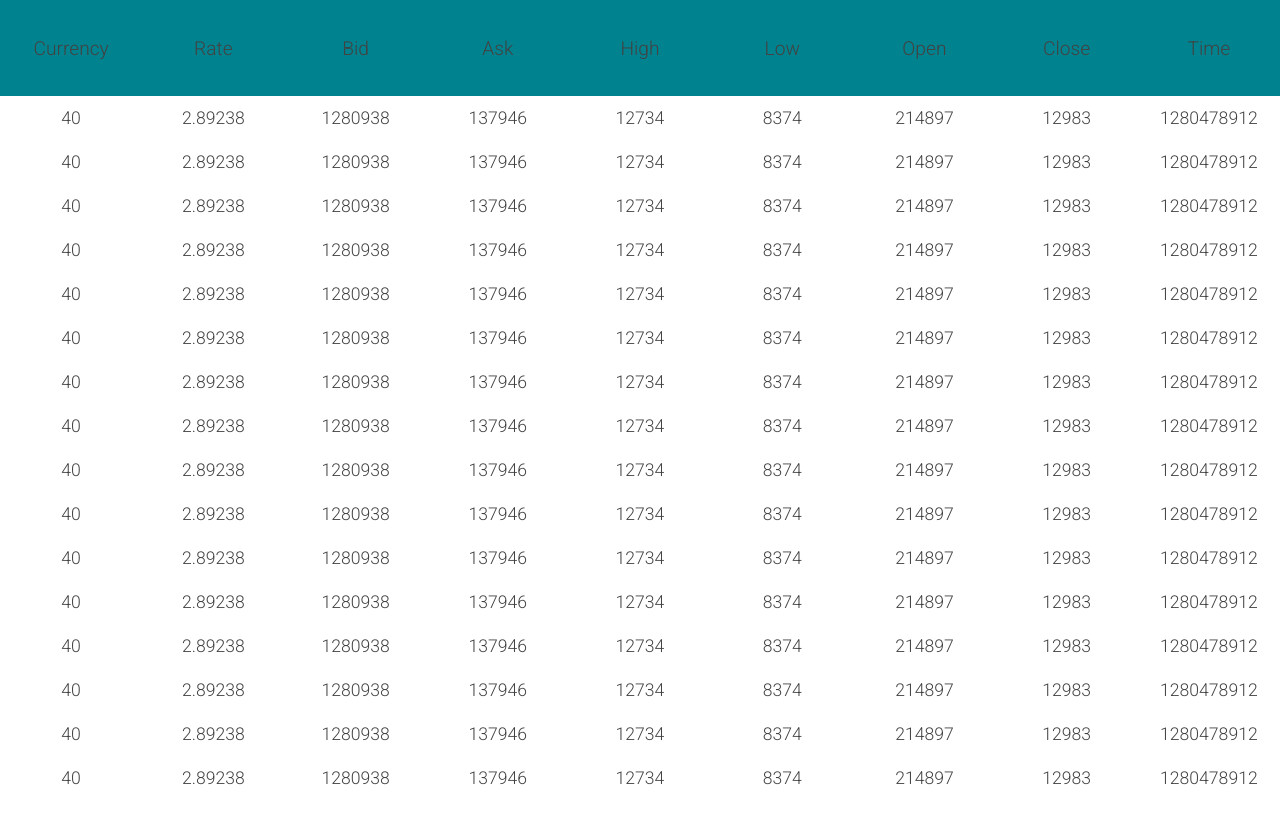
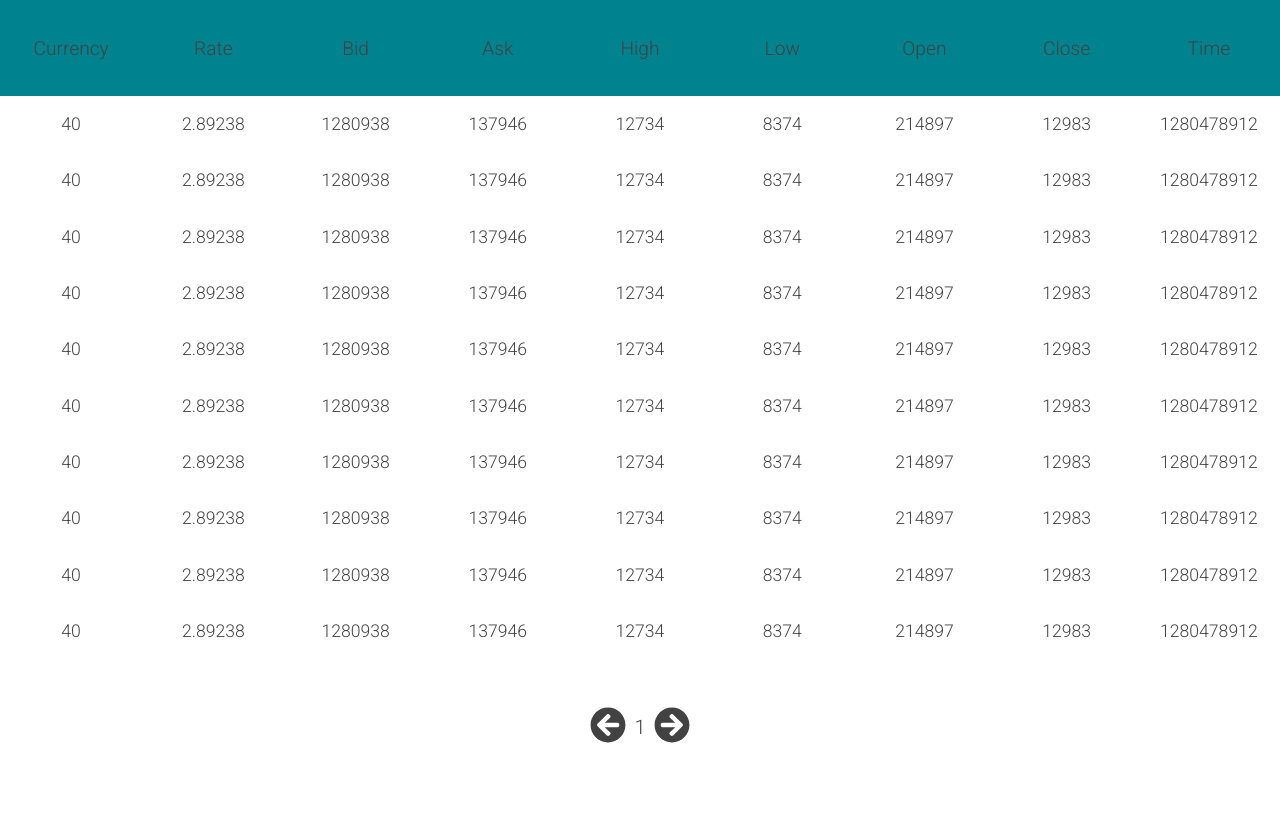
Before and after one commit to erezpoliak/enigma_spa, a React (Create React App) app: page / in a window 1280 px wide. Shown: the top 824 px of the page. Before the commit the page ends 800 px from the top, so only its background shows below. Built offline with nearby package versions, Linux system fonts and the light colour scheme.

Commit message:
added page navigation and loading spinner

```diff
--- a/package.json
+++ b/package.json
@@ -3,6 +3,11 @@
   "version": "0.1.0",
   "private": true,
   "dependencies": {
+    "@fortawesome/fontawesome-svg-core": "^1.2.30",
+    "@fortawesome/free-brands-svg-icons": "^5.14.0",
+    "@fortawesome/free-regular-svg-icons": "^5.14.0",
+    "@fortawesome/free-solid-svg-icons": "^5.14.0",
+    "@fortawesome/react-fontawesome": "^0.1.11",
     "@testing-library/jest-dom": "^4.2.4",
     "@testing-library/react": "^9.5.0",
     "@testing-library/user-event": "^7.2.1",
--- a/src/components/Feed.js
+++ b/src/components/Feed.js
@@ -1,6 +1,12 @@
 import React, { useEffect, useState } from "react";
 import styled from "styled-components";
 import * as Api from "./Api";
+import { FontAwesomeIcon } from "@fortawesome/react-fontawesome";
+import {
+  faArrowCircleLeft,
+  faArrowCircleRight,
+} from "@fortawesome/free-solid-svg-icons";
+import Spinner from "./Spinner";
 
 const Feed = () => {
   //   const [data, setData] = useState();
@@ -12,7 +18,15 @@ const Feed = () => {
   //     };
 
   //     getData();
+  //   const dataForPage = data.slice((pageNum - 1) * 10, (pageNum - 1) * 10 + 10);
   //   }, []);
+
+  const [pageNum, setPageNum] = useState(1);
+
+  const leftArrowClicked = () => (pageNum > 1 ? setPageNum(pageNum - 1) : "");
+
+  const rightArrowClicked = () =>
+    pageNum < data.length / 10 ? setPageNum(pageNum + 1) : "";
 
   const data = [
     {
@@ -193,10 +207,13 @@ const Feed = () => {
     },
   ];
 
+  const dataForPage = data.slice((pageNum - 1) * 10, (pageNum - 1) * 10 + 10);
+
   return (
-    <Grid>
-      {data
-        ? data.map((i) => {
+    <div>
+      <Grid>
+        {dataForPage ? (
+          dataForPage.map((i) => {
             return (
               <>
                 <ColumnData>{i.currency}</ColumnData>
@@ -211,8 +228,26 @@ const Feed = () => {
               </>
             );
           })
-        : ""}
-    </Grid>
+        ) : (
+          <SpinnerWrapper>
+            <Spinner />
+          </SpinnerWrapper>
+        )}
+      </Grid>
+      <PageSelector>
+        <FontAwesomeIcon
+          icon={faArrowCircleLeft}
+          style={{ fontSize: "4.5vh", cursor: "pointer" }}
+          onClick={leftArrowClicked}
+        />
+        <PageNumber>{pageNum}</PageNumber>
+        <FontAwesomeIcon
+          icon={faArrowCircleRight}
+          style={{ fontSize: "4.5vh", cursor: "pointer" }}
+          onClick={rightArrowClicked}
+        />
+      </PageSelector>
+    </div>
   );
 };
 
@@ -221,8 +256,8 @@ export default Feed;
 const Grid = styled.div`
   display: grid;
   grid-template-columns: repeat(9, 10%);
-  /* grid-template-rows: repeat(10, 8%); */
   justify-content: space-around;
+  height: 80%;
 `;
 
 const ColumnData = styled.div`
@@ -231,3 +266,21 @@ const ColumnData = styled.div`
   align-items: center;
   font-size: 1.1rem;
 `;
+
+const PageSelector = styled.div`
+  padding-top: 6vh;
+  height: 20%;
+  display: flex;
+  justify-content: center;
+`;
+
+const PageNumber = styled.div`
+  padding: 1vh;
+  font-size: 2.5vh;
+`;
+
+const SpinnerWrapper = styled.div`
+  display: flex;
+  justify-content: center;
+  align-items: center;
+`;
--- /dev/null
+++ b/src/components/Spinner.js
@@ -0,0 +1,50 @@
+import React from "react";
+import styled from "styled-components";
+
+const Spinner = () => (
+  <StyledSpinner viewBox="0 0 50 50">
+    <circle
+      className="path"
+      cx="25"
+      cy="25"
+      r="20"
+      fill="none"
+      strokeWidth="4"
+    />
+  </StyledSpinner>
+);
+
+const StyledSpinner = styled.svg`
+  animation: rotate 2s linear infinite;
+  margin: -25px 0 0 -25px;
+  width: 50px;
+  height: 50px;
+
+  & .path {
+    stroke: #5652bf;
+    stroke-linecap: round;
+    animation: dash 1.5s ease-in-out infinite;
+  }
+
+  @keyframes rotate {
+    100% {
+      transform: rotate(360deg);
+    }
+  }
+  @keyframes dash {
+    0% {
+      stroke-dasharray: 1, 150;
+      stroke-dashoffset: 0;
+    }
+    50% {
+      stroke-dasharray: 90, 150;
+      stroke-dashoffset: -35;
+    }
+    100% {
+      stroke-dasharray: 90, 150;
+      stroke-dashoffset: -124;
+    }
+  }
+`;
+
+export default Spinner;
```
Also changed, not shown: 1 other file (tests, documents, lock files or other folders).
